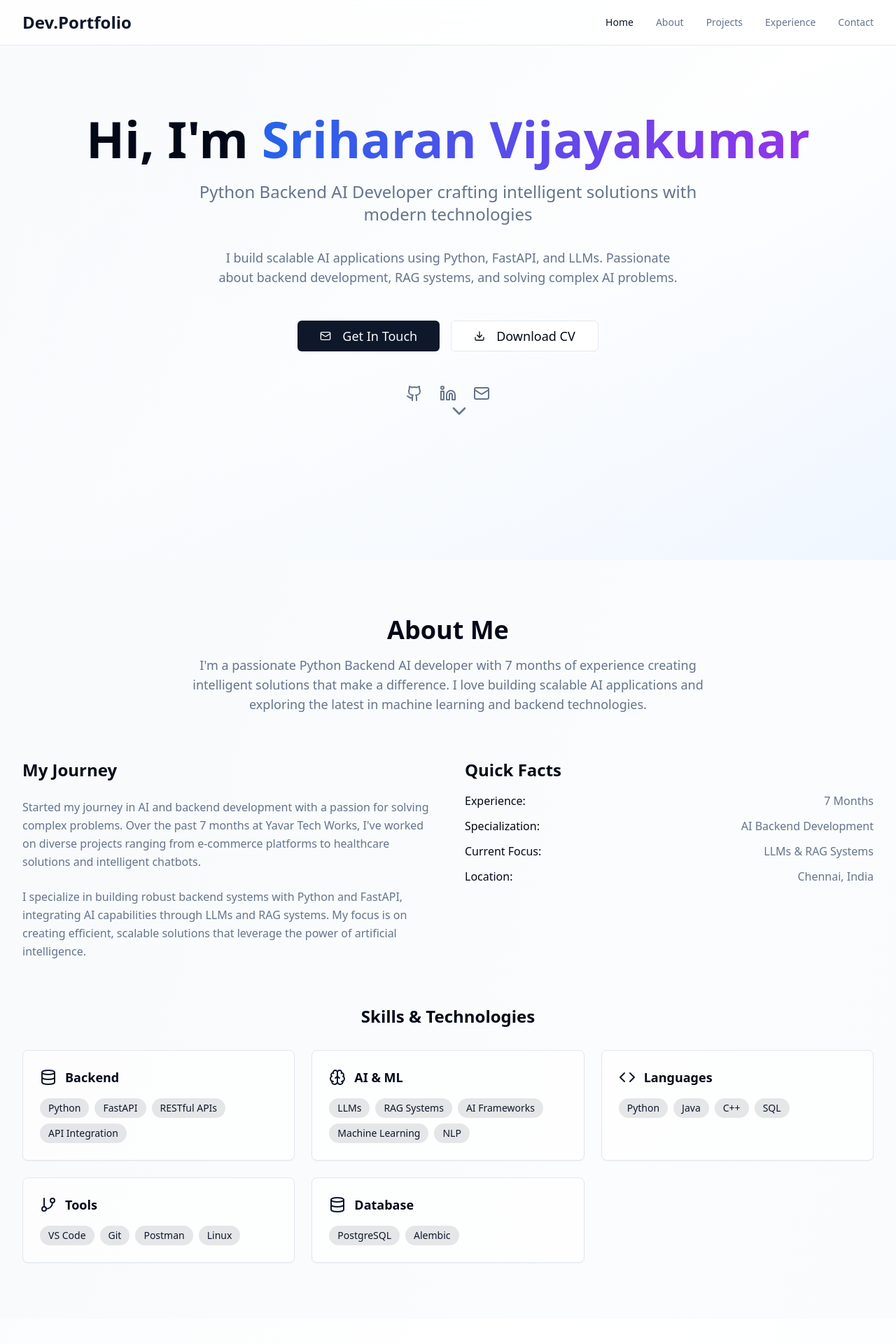
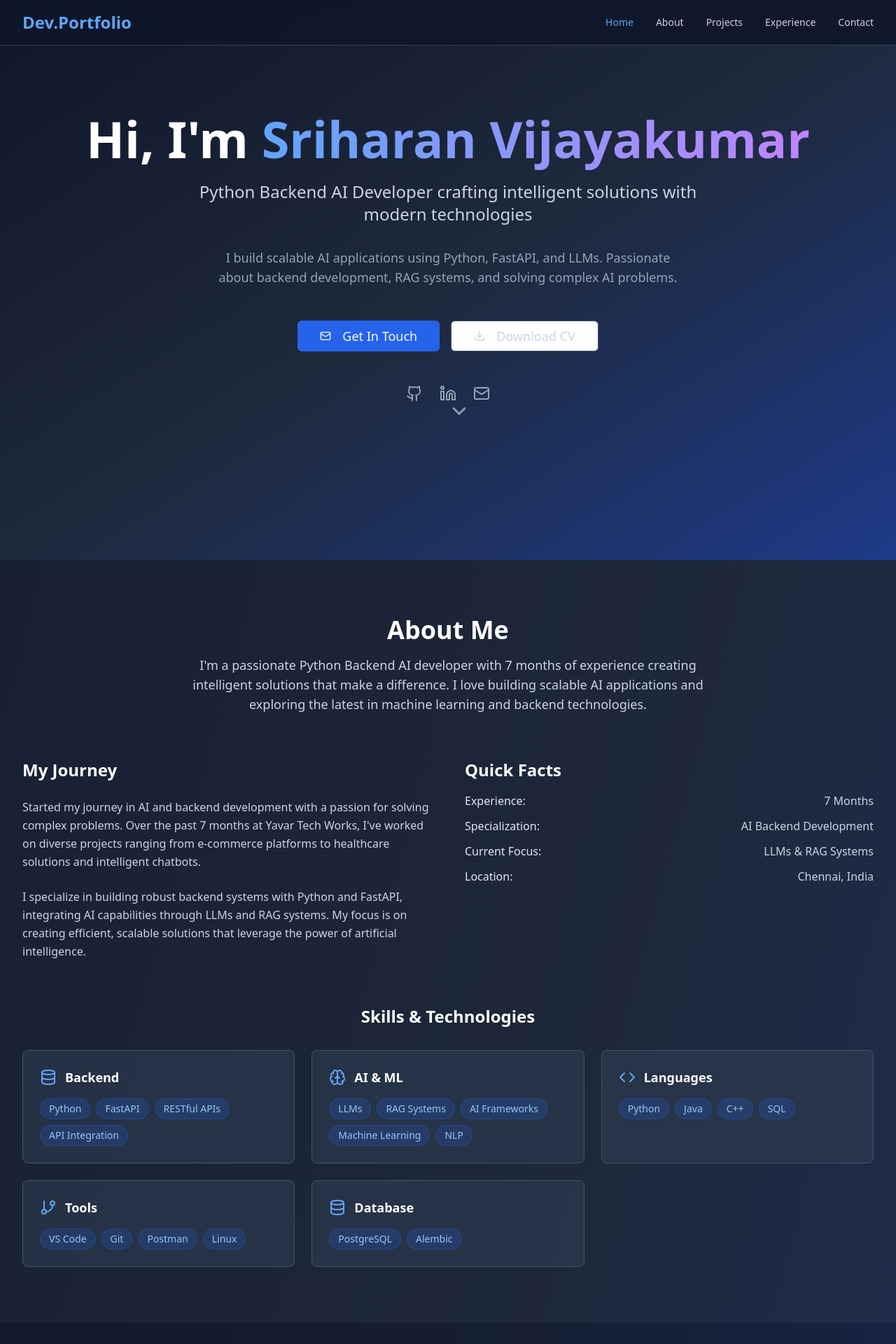
Before and after one commit to SriharanVJ/Portfolio, a React (Vite) app: page / in a window 1280 px wide. Shown: the top 1920 px of the page at 70% size. Built offline with nearby package versions, Linux system fonts and the light colour scheme.

Commit message:
Change background color
Update the background color to a darker theme.

```diff
--- a/src/components/About.tsx
+++ b/src/components/About.tsx
@@ -33,11 +33,11 @@ export const About = () => {
   ];
 
   return (
-    <section id="about" className="py-20 bg-slate-50/50">
+    <section id="about" className="py-20 bg-slate-800/50">
       <div className="max-w-7xl mx-auto px-4 sm:px-6 lg:px-8">
         <div className="text-center mb-16">
-          <h2 className="text-3xl md:text-4xl font-bold mb-4">About Me</h2>
-          <p className="text-lg text-muted-foreground max-w-3xl mx-auto">
+          <h2 className="text-3xl md:text-4xl font-bold mb-4 text-white">About Me</h2>
+          <p className="text-lg text-slate-300 max-w-3xl mx-auto">
             I'm a passionate Python Backend AI developer with 7 months of experience creating
             intelligent solutions that make a difference. I love building scalable AI applications
             and exploring the latest in machine learning and backend technologies.
@@ -46,13 +46,13 @@ export const About = () => {
 
         <div className="grid md:grid-cols-2 gap-12 mb-16">
           <div className="space-y-6">
-            <h3 className="text-2xl font-semibold mb-4">My Journey</h3>
-            <p className="text-muted-foreground leading-relaxed">
+            <h3 className="text-2xl font-semibold mb-4 text-white">My Journey</h3>
+            <p className="text-slate-300 leading-relaxed">
               Started my journey in AI and backend development with a passion for solving complex problems.
               Over the past 7 months at Yavar Tech Works, I've worked on diverse projects ranging from
               e-commerce platforms to healthcare solutions and intelligent chatbots.
             </p>
-            <p className="text-muted-foreground leading-relaxed">
+            <p className="text-slate-300 leading-relaxed">
               I specialize in building robust backend systems with Python and FastAPI, integrating
               AI capabilities through LLMs and RAG systems. My focus is on creating efficient,
               scalable solutions that leverage the power of artificial intelligence.
@@ -60,45 +60,45 @@ export const About = () => {
           </div>
 
           <div className="space-y-4">
-            <h3 className="text-2xl font-semibold mb-4">Quick Facts</h3>
+            <h3 className="text-2xl font-semibold mb-4 text-white">Quick Facts</h3>
             <div className="space-y-3">
               <div className="flex justify-between">
-                <span className="font-medium">Experience:</span>
-                <span className="text-muted-foreground">7 Months</span>
+                <span className="font-medium text-slate-200">Experience:</span>
+                <span className="text-slate-300">7 Months</span>
               </div>
               <div className="flex justify-between">
-                <span className="font-medium">Specialization:</span>
-                <span className="text-muted-foreground">AI Backend Development</span>
+                <span className="font-medium text-slate-200">Specialization:</span>
+                <span className="text-slate-300">AI Backend Development</span>
               </div>
               <div className="flex justify-between">
-                <span className="font-medium">Current Focus:</span>
-                <span className="text-muted-foreground">LLMs & RAG Systems</span>
+                <span className="font-medium text-slate-200">Current Focus:</span>
+                <span className="text-slate-300">LLMs & RAG Systems</span>
               </div>
               <div className="flex justify-between">
-                <span className="font-medium">Location:</span>
-                <span className="text-muted-foreground">Chennai, India</span>
+                <span className="font-medium text-slate-200">Location:</span>
+                <span className="text-slate-300">Chennai, India</span>
               </div>
             </div>
           </div>
         </div>
 
         <div>
-          <h3 className="text-2xl font-semibold mb-8 text-center">Skills & Technologies</h3>
+          <h3 className="text-2xl font-semibold mb-8 text-center text-white">Skills & Technologies</h3>
           <div className="grid md:grid-cols-2 lg:grid-cols-3 gap-6">
             {skills.map((skill, index) => (
-              <Card key={index} className="hover:shadow-lg transition-shadow bg-white/70">
+              <Card key={index} className="hover:shadow-lg transition-shadow bg-slate-700/50 border-slate-600">
                 <CardContent className="p-6">
                   <div className="flex items-center mb-4">
-                    <div className="text-primary mr-3">
+                    <div className="text-blue-400 mr-3">
                       {skill.icon}
                     </div>
-                    <h4 className="text-lg font-semibold">{skill.category}</h4>
+                    <h4 className="text-lg font-semibold text-white">{skill.category}</h4>
                   </div>
                   <div className="flex flex-wrap gap-2">
                     {skill.technologies.map((tech, techIndex) => (
                       <span
                         key={techIndex}
-                        className="px-3 py-1 bg-primary/10 text-primary text-sm rounded-full"
+                        className="px-3 py-1 bg-blue-600/20 text-blue-300 text-sm rounded-full border border-blue-600/30"
                       >
                         {tech}
                       </span>
--- a/src/components/Hero.tsx
+++ b/src/components/Hero.tsx
@@ -13,34 +13,34 @@ export const Hero = () => {
 
   return (
     <section id="home" className="min-h-screen flex items-center justify-center relative overflow-hidden">
-      {/* Mild background gradient */}
-      <div className="absolute inset-0 bg-gradient-to-br from-slate-50 via-transparent to-blue-50" />
+      {/* Dark background gradient */}
+      <div className="absolute inset-0 bg-gradient-to-br from-slate-900 via-slate-800 to-blue-900" />
 
       <div className="max-w-7xl mx-auto px-4 sm:px-6 lg:px-8 text-center relative z-10">
         <div className="animate-fade-in">
-          <h1 className="text-4xl md:text-6xl lg:text-7xl font-bold mb-6">
+          <h1 className="text-4xl md:text-6xl lg:text-7xl font-bold mb-6 text-white">
             Hi, I'm{' '}
-            <span className="text-primary bg-gradient-to-r from-blue-600 to-purple-600 bg-clip-text text-transparent">
+            <span className="text-primary bg-gradient-to-r from-blue-400 to-purple-400 bg-clip-text text-transparent">
               Sriharan Vijayakumar
             </span>
           </h1>
 
-          <p className="text-xl md:text-2xl text-muted-foreground mb-8 max-w-3xl mx-auto">
+          <p className="text-xl md:text-2xl text-slate-300 mb-8 max-w-3xl mx-auto">
             Python Backend AI Developer crafting intelligent solutions with modern technologies
           </p>
 
-          <p className="text-lg text-muted-foreground mb-12 max-w-2xl mx-auto">
+          <p className="text-lg text-slate-400 mb-12 max-w-2xl mx-auto">
             I build scalable AI applications using Python, FastAPI, and LLMs.
             Passionate about backend development, RAG systems, and solving complex AI problems.
           </p>
 
           {/* CTA Buttons */}
           <div className="flex flex-col sm:flex-row gap-4 justify-center mb-12">
-            <Button size="lg" className="text-lg px-8 py-3">
+            <Button size="lg" className="text-lg px-8 py-3 bg-blue-600 hover:bg-blue-700">
               <Mail className="mr-2 h-5 w-5" />
               Get In Touch
             </Button>
-            <Button variant="outline" size="lg" className="text-lg px-8 py-3">
+            <Button variant="outline" size="lg" className="text-lg px-8 py-3 border-slate-600 text-slate-300 hover:bg-slate-800">
               <Download className="mr-2 h-5 w-5" />
               Download CV
             </Button>
@@ -52,7 +52,7 @@ export const Hero = () => {
               href="https://github.com"
               target="_blank"
               rel="noopener noreferrer"
-              className="text-muted-foreground hover:text-primary transition-colors"
+              className="text-slate-400 hover:text-blue-400 transition-colors"
             >
               <Github size={24} />
             </a>
@@ -60,13 +60,13 @@ export const Hero = () => {
               href="https://linkedin.com"
               target="_blank"
               rel="noopener noreferrer"
-              className="text-muted-foreground hover:text-primary transition-colors"
+              className="text-slate-400 hover:text-blue-400 transition-colors"
             >
               <Linkedin size={24} />
             </a>
             <a
               href="mailto:sriharanvijayakumarsk@gmail.com"
-              className="text-muted-foreground hover:text-primary transition-colors"
+              className="text-slate-400 hover:text-blue-400 transition-colors"
             >
               <Mail size={24} />
             </a>
@@ -78,7 +78,7 @@ export const Hero = () => {
           onClick={scrollToAbout}
           className="absolute bottom-8 left-1/2 transform -translate-x-1/2 animate-bounce"
         >
-          <ChevronDown size={32} className="text-muted-foreground" />
+          <ChevronDown size={32} className="text-slate-400" />
         </button>
       </div>
     </section>
--- a/src/components/Navigation.tsx
+++ b/src/components/Navigation.tsx
@@ -43,10 +43,10 @@ export const Navigation = () => {
   ];
 
   return (
-    <nav className="fixed top-0 w-full bg-background/80 backdrop-blur-md z-50 border-b">
+    <nav className="fixed top-0 w-full bg-slate-900/90 backdrop-blur-md z-50 border-b border-slate-700">
       <div className="max-w-7xl mx-auto px-4 sm:px-6 lg:px-8">
         <div className="flex justify-between items-center py-4">
-          <div className="text-2xl font-bold text-primary">
+          <div className="text-2xl font-bold text-blue-400">
             Dev.Portfolio
           </div>
 
@@ -56,8 +56,8 @@ export const Navigation = () => {
               <button
                 key={item.id}
                 onClick={() => scrollToSection(item.id)}
-                className={`text-sm font-medium transition-colors hover:text-primary ${
-                  activeSection === item.id ? 'text-primary' : 'text-muted-foreground'
+                className={`text-sm font-medium transition-colors hover:text-blue-400 ${
+                  activeSection === item.id ? 'text-blue-400' : 'text-slate-300'
                 }`}
               >
                 {item.label}
@@ -68,7 +68,7 @@ export const Navigation = () => {
           {/* Mobile Navigation Button */}
           <button
             onClick={() => setIsOpen(!isOpen)}
-            className="md:hidden p-2"
+            className="md:hidden p-2 text-slate-300"
           >
             {isOpen ? <X size={24} /> : <Menu size={24} />}
           </button>
@@ -76,13 +76,13 @@ export const Navigation = () => {
 
         {/* Mobile Navigation Menu */}
         {isOpen && (
-          <div className="md:hidden py-4 border-t">
+          <div className="md:hidden py-4 border-t border-slate-700">
             {navItems.map((item) => (
               <button
                 key={item.id}
                 onClick={() => scrollToSection(item.id)}
-                className={`block w-full text-left py-2 text-sm font-medium transition-colors hover:text-primary ${
-                  activeSection === item.id ? 'text-primary' : 'text-muted-foreground'
+                className={`block w-full text-left py-2 text-sm font-medium transition-colors hover:text-blue-400 ${
+                  activeSection === item.id ? 'text-blue-400' : 'text-slate-300'
                 }`}
               >
                 {item.label}
--- a/src/pages/Index.tsx
+++ b/src/pages/Index.tsx
@@ -8,7 +8,7 @@ import { Navigation } from "@/components/Navigation";
 
 const Index = () => {
   return (
-    <div className="min-h-screen bg-gradient-to-br from-slate-50 via-white to-blue-50/30">
+    <div className="min-h-screen bg-gradient-to-br from-slate-900 via-slate-800 to-blue-900">
       <Navigation />
       <Hero />
       <About />
```
Also changed, not shown: src/components/Contact.tsx (+25 -21 lines), src/components/Experience.tsx (+13 -13 lines), src/components/Projects.tsx (+16 -16 lines).
